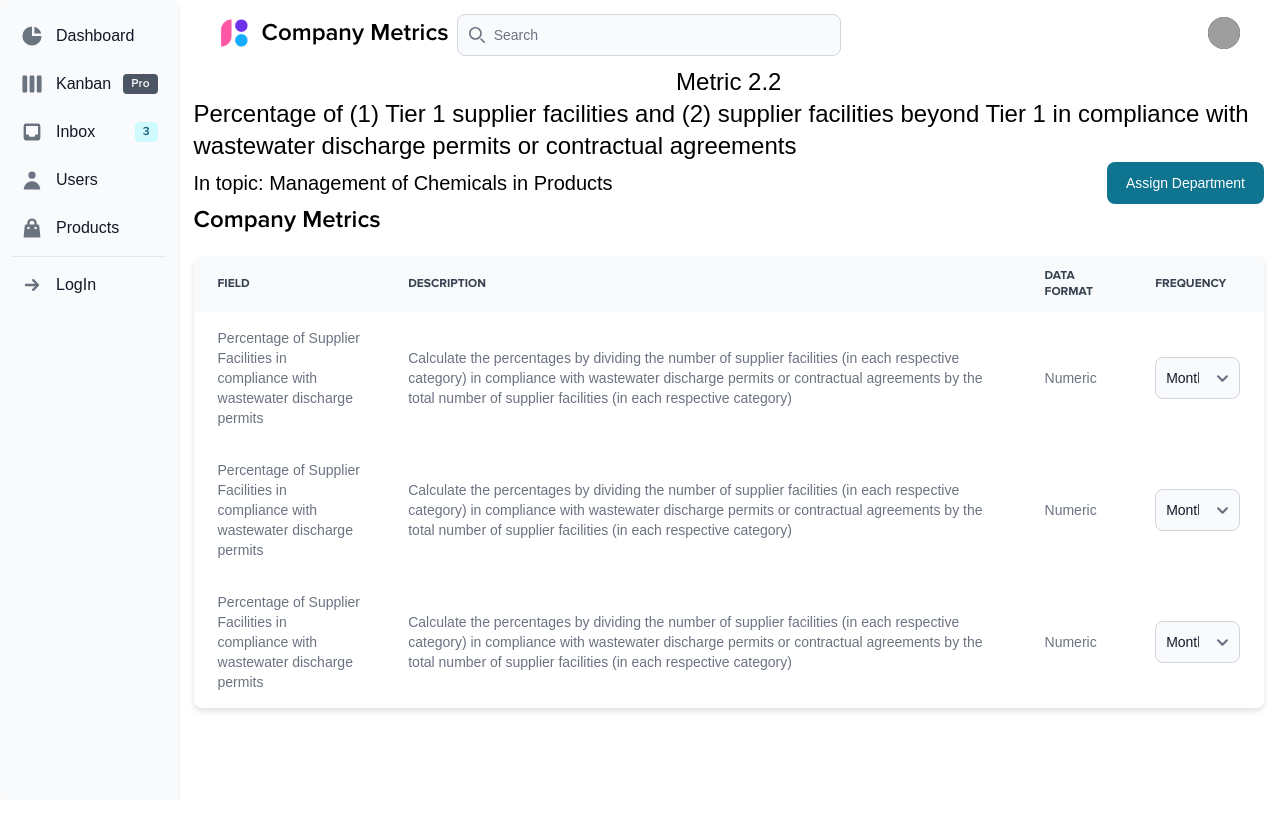
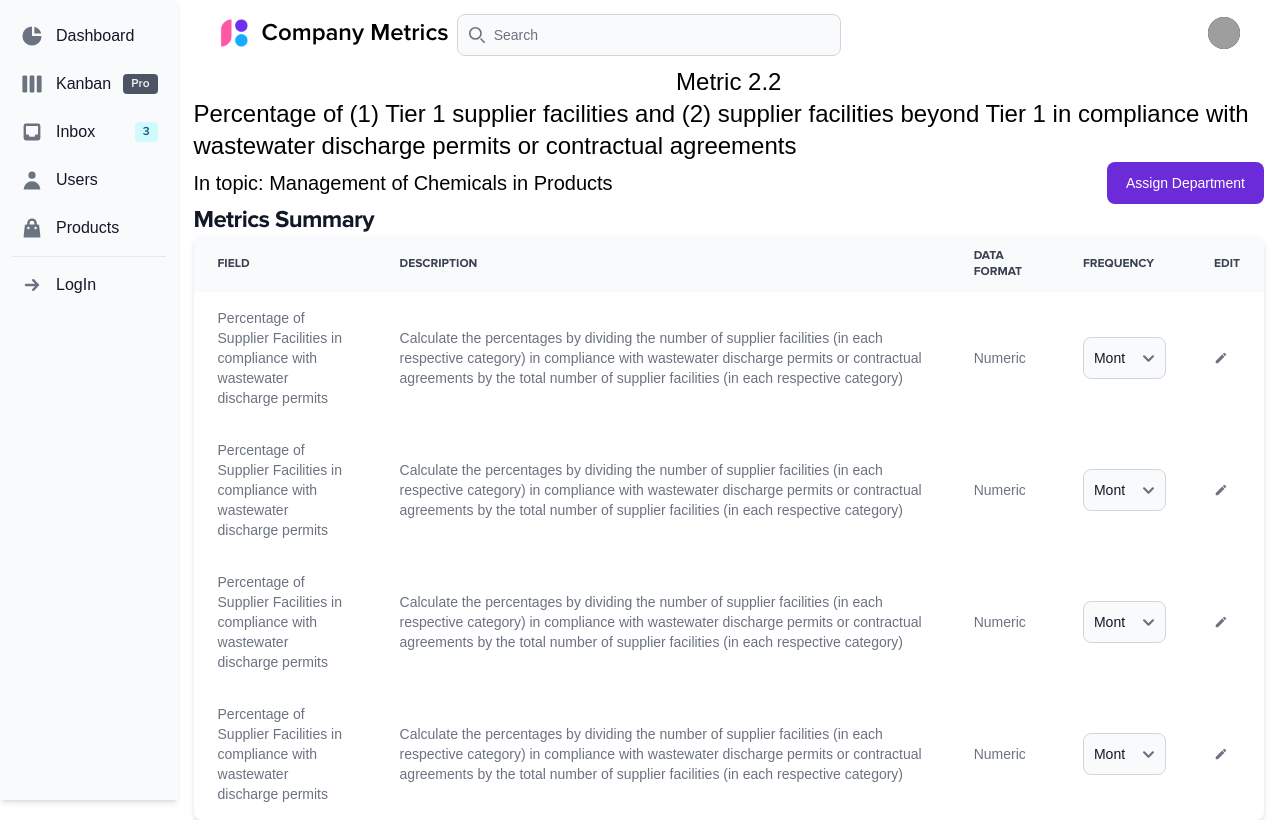
Before and after one commit to unicesng/laptop_boys, a React (Vite) app in the folder frontend/: page /metric in a window 1280 px wide. Built offline with nearby package versions, Linux system fonts and the light colour scheme; no server answers; grey boxes are pictures that could not be loaded; a web font is replaced by a local one.

Commit message:
Edit Metric Modal + Purple Theme

```diff
--- a/frontend/src/Dashboard.tsx
+++ b/frontend/src/Dashboard.tsx
@@ -15,14 +15,14 @@ const targetData = [
   {
     metricName: "Energy Consumption in kWh",
     metricStat: 100,
-    status: "bg-yellow-300",
+    status: "bg-yellow-400",
     targetStat: 75,
     change: 2,
   },
   {
     metricName: "Water Usage in Metric Tons",
     metricStat: 18,
-    status: "bg-green-500",
+    status: "bg-green-400",
     targetStat: 12,
     change: 0.2,
   },
--- a/frontend/src/components/AssignDepartmentModal.tsx
+++ b/frontend/src/components/AssignDepartmentModal.tsx
@@ -14,7 +14,7 @@ const AssignDepartmentModal: React.FC = () =>{
 
   return (
     <>
-      <Button onClick={() => setOpenModal(true)}>Assign Department</Button>
+      <Button color="purple" onClick={() => setOpenModal(true)}>Assign Department</Button>
       <Modal dismissible show={openModal} onClose={() => setOpenModal(false)}>
         <Modal.Header>Assign Departments</Modal.Header>
         <Modal.Body className="flex">
@@ -25,10 +25,10 @@ const AssignDepartmentModal: React.FC = () =>{
                 className="w-full p-2 border border-gray-300 rounded-md"
                 onChange={(e) => setEmail(e.target.value)}
             />
-            <Button onClick={handleSendEmail}>Send Email</Button>
+            <Button color="purple" onClick={handleSendEmail}>Send Email</Button>
         </Modal.Body>
         <Modal.Footer>
-          <Button onClick={() => setOpenModal(false)}>I accept</Button>
+          <Button color="purple" onClick={() => setOpenModal(false)}>I accept</Button>
           <Button color="gray" onClick={() => setOpenModal(false)}>
             Decline
           </Button>
--- /dev/null
+++ b/frontend/src/components/EditMetricModal.tsx
@@ -0,0 +1,94 @@
+"use client";
+
+import { Button, Modal, Checkbox, Label, TextInput, Textarea } from "flowbite-react";
+import { useState } from "react";
+import { MdEdit } from "react-icons/md";
+
+const EditMetricModal: React.FC = () => {
+    const [openModal, setOpenModal] = useState(false);
+    const [field, setField] = useState(
+        "Percentage of Supplier Facilities in compliance with wastewater discharge permits"
+    );
+    const [description, setDescription] = useState(
+        "Calculate the percentages by dividing the number of supplier facilities (in each respective category) in compliance with wastewater discharge permits or contractual agreements by the total number of supplier facilities (in each respective category)"
+    )
+    const [file, setFile] = useState<File | null>(null);
+    const [isChecked, setIsChecked] = useState(false);
+
+
+    const handleFileChange = (e: React.ChangeEvent<HTMLInputElement>) => {
+        if (e.target.files) {
+            setFile(e.target.files[0]);
+        }
+    };
+
+    const handleSubmit = () => {
+        // console.log(email);
+    };
+
+    return (
+        <>
+            <MdEdit onClick={() => setOpenModal(true)} />
+            <Modal dismissible show={openModal} onClose={() => setOpenModal(false)}>
+                <Modal.Header>Edit metric fields</Modal.Header>
+                <Modal.Body className="flex">
+                    <form className="flex max-w-md flex-col gap-4 w-full mx-auto">
+                        <div>
+                            <div className="mb-2 block">
+                                <Label className="font-bold text-md" value="Field Title" />
+                            </div>
+                            <TextInput type="field" value={field} required />
+                        </div>
+                        <div className="mb-2 block">
+                            <Label className="font-bold text-md" value="Description" />
+                            <Textarea value={description} required />
+                        </div>
+                        <div className="flex items-center gap-2">
+                            <Checkbox
+                                checked={isChecked}
+                                onChange={(e) => setIsChecked(e.target.checked)}
+                            />
+                            <Label className="font-bold text-md">Template Required</Label>
+                        </div>
+                        <div>
+                            <input type="file" onChange={handleFileChange} />
+
+                        </div>
+                        <div className="mb-2 block">
+                            <Label className="font-bold text-md" value="Frequency" />
+                            <p className="text-sm">
+                                A reminder will be sent to the relevant departments 3 days
+                                before the deadline.
+                            </p>
+                            <span className="bg-indigo-100 text-indigo-800 text-xs font-medium me-2 px-2.5 py-0.5 rounded dark:bg-indigo-900 dark:text-indigo-300">
+                                Monthly
+                            </span>
+                            <span className="bg-purple-100 text-purple-800 text-xs font-medium me-2 px-2.5 py-0.5 rounded dark:bg-purple-900 dark:text-purple-300">
+                                Weekly
+                            </span>
+                            <span className="bg-pink-100 text-pink-800 text-xs font-medium me-2 px-2.5 py-0.5 rounded dark:bg-pink-900 dark:text-pink-300">
+                                Custom
+                            </span>
+                        </div>
+                    </form>
+                </Modal.Body>
+                <Modal.Footer>
+                    <Button
+                        color="purple"
+                        onClick={() => {
+                            setOpenModal(false);
+                            handleSubmit();
+                        }}
+                    >
+                        Confirm
+                    </Button>
+                    <Button color="gray" onClick={() => setOpenModal(false)}>
+                        Cancel
+                    </Button>
+                </Modal.Footer>
+            </Modal>
+        </>
+    );
+};
+
+export default EditMetricModal;
--- a/frontend/src/components/MetricsTable.tsx
+++ b/frontend/src/components/MetricsTable.tsx
@@ -1,70 +1,74 @@
-import { Table } from 'flowbite-react'
-import FrequencyDropdown from './FrequencyDropdown'
+import { Table } from 'flowbite-react';
+import FrequencyDropdown from './FrequencyDropdown';
+import EditMetricModal from './EditMetricModal';
+
+const data = [
+  {
+    field:
+      "Percentage of Supplier Facilities in compliance with wastewater discharge permits",
+    description:
+      "Calculate the percentages by dividing the number of supplier facilities (in each respective category) in compliance with wastewater discharge permits or contractual agreements by the total number of supplier facilities (in each respective category)",
+    dataFormat: "Numeric",
+  },
+  {
+    field:
+      "Percentage of Supplier Facilities in compliance with wastewater discharge permits",
+    description:
+      "Calculate the percentages by dividing the number of supplier facilities (in each respective category) in compliance with wastewater discharge permits or contractual agreements by the total number of supplier facilities (in each respective category)",
+    dataFormat: "Numeric",
+  },
+  {
+    field:
+      "Percentage of Supplier Facilities in compliance with wastewater discharge permits",
+    description:
+      "Calculate the percentages by dividing the number of supplier facilities (in each respective category) in compliance with wastewater discharge permits or contractual agreements by the total number of supplier facilities (in each respective category)",
+    dataFormat: "Numeric",
+  },
+  {
+    field:
+      "Percentage of Supplier Facilities in compliance with wastewater discharge permits",
+    description:
+      "Calculate the percentages by dividing the number of supplier facilities (in each respective category) in compliance with wastewater discharge permits or contractual agreements by the total number of supplier facilities (in each respective category)",
+    dataFormat: "Numeric",
+  },
+];
 
 const MetricsTable = () => {
     return (
-        <div><div className="text-2xl mb-5 font-semibold">Company Metrics</div>
+      <div>
+        <div className="flex justify-between">
+          <h5 className="text-2xl font-bold tracking-tight text-gray-900 dark:text-white">
+            Metrics Summary
+          </h5>
+        </div>
         <Table>
           <Table.Head>
-                    <Table.HeadCell>
-                        Field
-                    </Table.HeadCell>
-                    <Table.HeadCell>
-                        Description
-                    </Table.HeadCell>
-                    <Table.HeadCell>
-                        Data Format
-                    </Table.HeadCell>
-                    <Table.HeadCell>
-                        Frequency
-                    </Table.HeadCell>
+            <Table.HeadCell>Field</Table.HeadCell>
+            <Table.HeadCell>Description</Table.HeadCell>
+            <Table.HeadCell>Data Format</Table.HeadCell>
+            <Table.HeadCell>Frequency</Table.HeadCell>
+            <Table.HeadCell>Edit</Table.HeadCell>
           </Table.Head>
           <Table.Body>
-                    <Table.Row>
-                        <Table.Cell className="max-w-80">
-                            Percentage of Supplier Facilities in compliance with wastewater discharge permits
-                        </Table.Cell>
-                        <Table.Cell>
-                            Calculate the percentages by dividing the number of supplier facilities (in each respective category) in compliance with wastewater discharge permits or contractual agreements by the total number of supplier facilities (in each respective category)
-                        </Table.Cell>
-                        <Table.Cell>
-                            Numeric
-                        </Table.Cell>
+            {data?.map((row, ind) => {
+              return (
+                <Table.Row key={ind}>
+                  <Table.Cell className="max-w-80">{row.field}</Table.Cell>
+                  <Table.Cell>{row.description}</Table.Cell>
+                  <Table.Cell>{row.dataFormat}</Table.Cell>
                   <Table.Cell className="min-w-20">
                     <FrequencyDropdown></FrequencyDropdown>
                   </Table.Cell>
-                    </Table.Row>
-                    <Table.Row>
-                        <Table.Cell className="max-w-80">
-                            Percentage of Supplier Facilities in compliance with wastewater discharge permits
-                        </Table.Cell>
                   <Table.Cell>
-                            Calculate the percentages by dividing the number of supplier facilities (in each respective category) in compliance with wastewater discharge permits or contractual agreements by the total number of supplier facilities (in each respective category)
-                        </Table.Cell>
-                        <Table.Cell>
-                            Numeric
-                        </Table.Cell>
-                        <Table.Cell className="min-w-20">
-                            <FrequencyDropdown></FrequencyDropdown>
+                    <EditMetricModal />
                   </Table.Cell>
                 </Table.Row>
-                    <Table.Row>
-                        <Table.Cell className="max-w-80">
-                            Percentage of Supplier Facilities in compliance with wastewater discharge permits
-                        </Table.Cell>
-                        <Table.Cell>
-                            Calculate the percentages by dividing the number of supplier facilities (in each respective category) in compliance with wastewater discharge permits or contractual agreements by the total number of supplier facilities (in each respective category)
-                        </Table.Cell>
-                        <Table.Cell>
-                            Numeric
-                        </Table.Cell>
-                        <Table.Cell className="min-w-20">
-                            <FrequencyDropdown></FrequencyDropdown>
-                        </Table.Cell>
-                    </Table.Row>
+              );
+            })}
           </Table.Body>
-            </Table></div>
-    )
+        </Table>
+      </div>
+    );
 }
 
 export default MetricsTable
```
Lines whose indentation alone changed are shown as unchanged.
